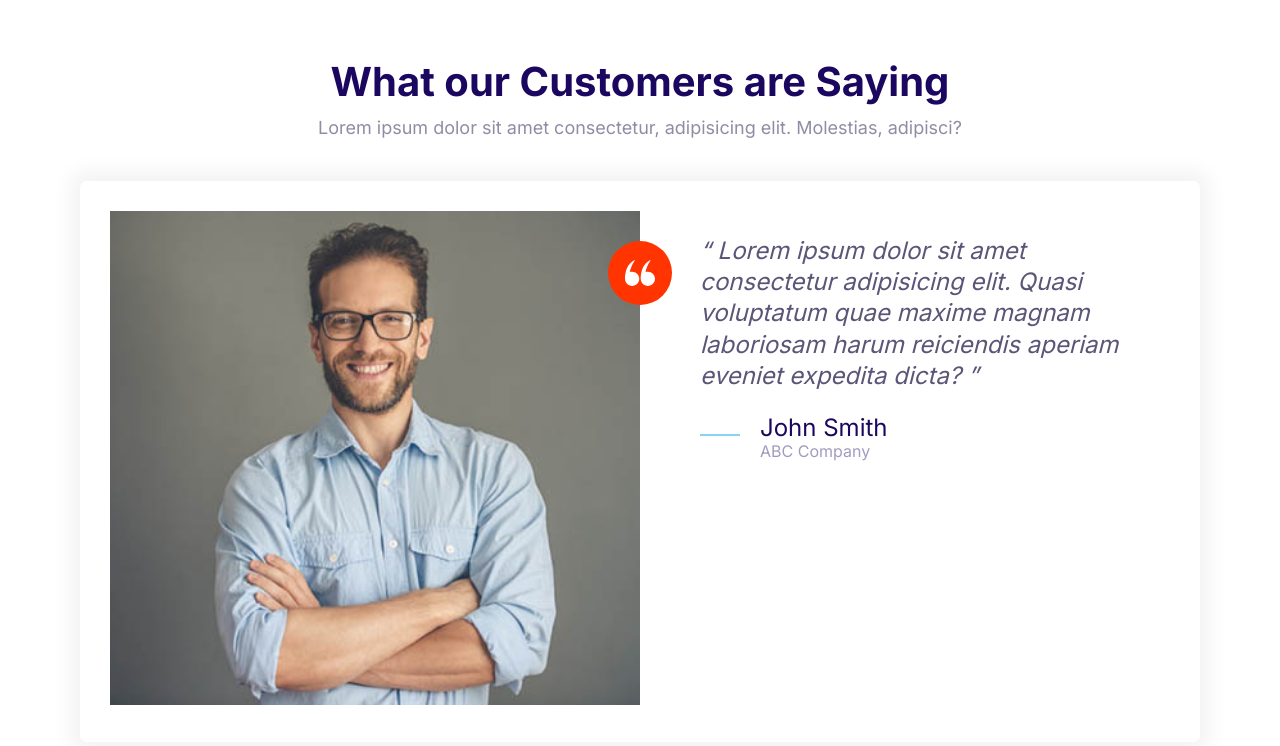
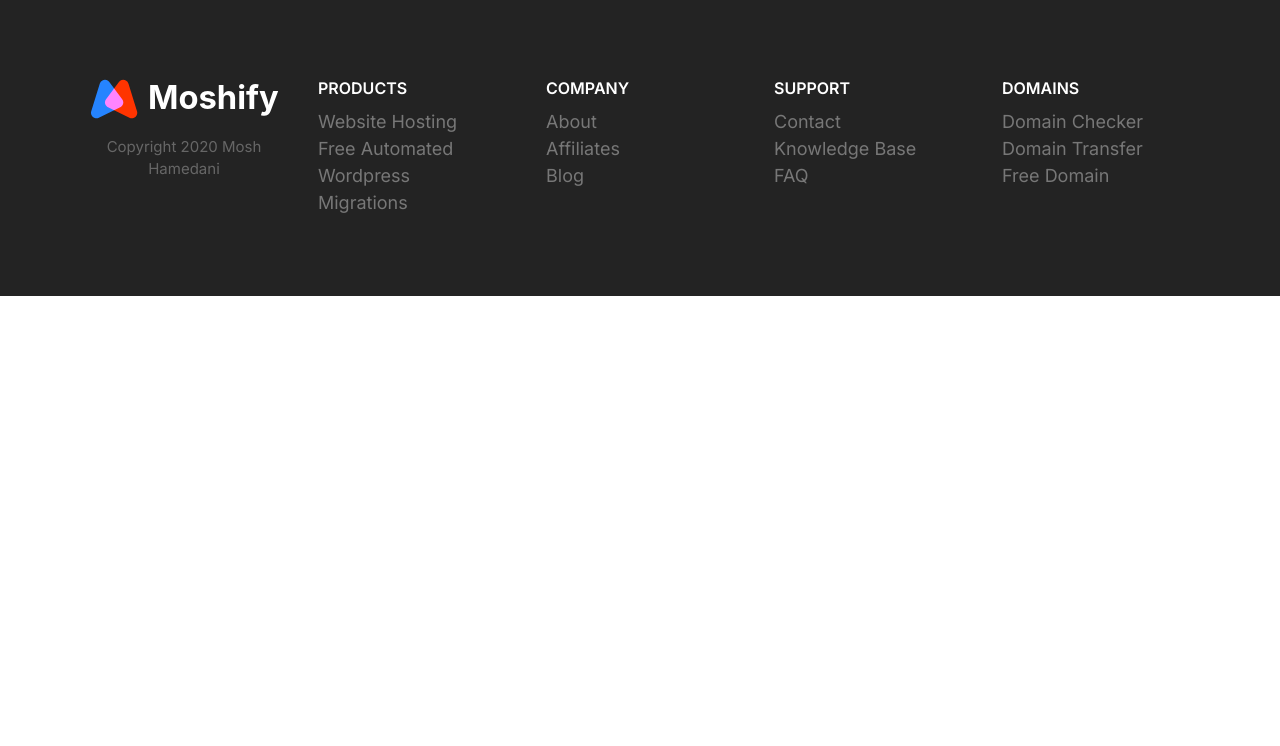
Before and after one commit to WesleySantos/moshifyProyect, a plain HTML site: page index.html in a window 1280 px wide. Drawn offline with Linux system fonts and the light colour scheme.

Commit message:
Build the footer component.

```diff
--- a/css/styles.css
+++ b/css/styles.css
@@ -636,7 +636,10 @@ a {
   color: #7b858b;
 }
 
-.block--dark .block__heading {
+.block--dark .block__heading,
+.block--dark h1,
+.block--dark h2,
+.block--dark h3 {
   color: #fff;
 }
 
@@ -831,3 +834,80 @@ a {
     max-width: 700px;
   }
 }
+
+/* Footer Blocks */
+
+.footer {
+  background: #232323;
+}
+
+.footer a {
+  color: #777;
+  transition: color 0.3s;
+}
+
+.footer a:hover {
+  color: #fff;
+}
+
+.footer__section .list {
+  margin: 0;
+}
+
+.footer__section {
+  padding: 2rem;
+  border-bottom: 1px solid #393939;
+}
+
+.footer__heading {
+  text-transform: uppercase;
+  font-weight: 600;
+}
+
+.footer__brand {
+  margin-top: 5rem;
+  text-align: center;
+}
+
+.footer__copyright {
+  font-size: 2.1rem;
+  color: #fff;
+  opacity: 0.3;
+}
+
+@media screen and (min-width: 768px) {
+  .footer__sections {
+    grid-template-columns: repeat(auto-fit, minmax(10rem, 1fr));
+  }
+
+  .footer .collapsible__chevron {
+    display: none;
+  }
+
+  .footer .collapsible__content {
+    max-height: 100%;
+    opacity: 1;
+  }
+
+  .footer__brand {
+    order: -1;
+    margin-top: 1rem;
+  }
+
+  .footer__copyright {
+    font-size: 1.5rem;
+  }
+
+  .footer__section {
+    border: 0;
+  }
+
+  .footer__heading {
+    font-size: 1.6rem;
+  }
+
+  .footer__brand img {
+    /* TODO: consider refactoring this and applying to all images */
+    width: 100%;
+  }
+}
--- a/index.html
+++ b/index.html
@@ -15,54 +15,74 @@
     <link rel="stylesheet" href="css/styles.css" />
   </head>
   <body>
-    <section class="block">
-      <header class="block__header">
-        <h2 class="block__heading">What our Customers are Saying</h2>
-        <p>
-          Lorem ipsum dolor sit amet consectetur, adipisicing elit. Molestias,
-          adipisci?
-        </p>
+    <footer class="block block--dark footer block-footer">
+      <div class="container grid footer__sections">
+        <section class="collapsible collapsible--expanded footer__section">
+          <header class="collapsible__header">
+            <h2 class="collapsible__heading footer__heading">PRODUCTS</h2>
+            <svg class="icon icon--white collapsible__chevron">
+              <use xlink:href="images/sprite.svg#chevron"></use>
+            </svg>
           </header>
-      <div class="container">
-        <div class="card testimonial">
-          <div class="grid grid--cols-2">
-            <div class="testimonial__image">
-              <img
-                src="images/testimonial.jpg"
-                alt="A happy, smiling customer"
-              />
-              <span class="icon-container icon-container--accent">
-                <svg class="icon icon--white icon--small">
-                  <use xlink:href="images/sprite.svg#quotes"></use>
+          <div class="collapsible__content">
+            <ul class="list">
+              <li><a href="#">Website Hosting</a></li>
+              <li><a href="#">Free Automated Wordpress</a></li>
+              <li><a href="#">Migrations</a></li>
+            </ul>
+          </div>
+        </section>
+        <section class="collapsible footer__section">
+          <header class="collapsible__header">
+            <h2 class="collapsible__heading footer__heading">COMPANY</h2>
+            <svg class="icon icon--white collapsible__chevron">
+              <use xlink:href="images/sprite.svg#chevron"></use>
             </svg>
-              </span>
+          </header>
+          <div class="collapsible__content">
+            <ul class="list">
+              <li><a href="#">About</a></li>
+              <li><a href="#">Affiliates</a></li>
+              <li><a href="#">Blog</a></li>
+            </ul>
           </div>
-            <div class="testimonial__quote">
-              <blockquote class="quote">
-                <p class="quote__text">
-                  Lorem ipsum dolor sit amet consectetur adipisicing elit. Quasi
-                  voluptatum quae maxime magnam laboriosam harum reiciendis
-                  aperiam eveniet expedita dicta?
-                </p>
-                <footer>
-                  <div class="media">
-                    <div class="media__image quote__line">
-                      <svg class="icon icon--primary">
-                        <use xlink:href="images/sprite.svg#line"></use>
+        </section>
+        <section class="collapsible footer__section">
+          <header class="collapsible__header">
+            <h2 class="collapsible__heading footer__heading">SUPPORT</h2>
+            <svg class="icon icon--white collapsible__chevron">
+              <use xlink:href="images/sprite.svg#chevron"></use>
             </svg>
+          </header>
+          <div class="collapsible__content">
+            <ul class="list">
+              <li><a href="#">Contact</a></li>
+              <li><a href="#">Knowledge Base</a></li>
+              <li><a href="#">FAQ</a></li>
+            </ul>
           </div>
-                    <div class="media__body">
-                      <h3 class="media__title quote__author">John Smith</h3>
-                      <p class="quote__organization">ABC Company</p>
+        </section>
+        <section class="collapsible footer__section">
+          <header class="collapsible__header">
+            <h2 class="collapsible__heading footer__heading">DOMAINS</h2>
+            <svg class="icon icon--white collapsible__chevron">
+              <use xlink:href="images/sprite.svg#chevron"></use>
+            </svg>
+          </header>
+          <div class="collapsible__content">
+            <ul class="list">
+              <li><a href="#">Domain Checker</a></li>
+              <li><a href="#">Domain Transfer</a></li>
+              <li><a href="#">Free Domain</a></li>
+            </ul>
           </div>
+        </section>
+        <section class="footer__brand">
+          <img src="images/logo.svg" alt="" />
+          <p class="footer__copyright">Copyright 2020 Mosh Hamedani</p>
+        </section>
       </div>
     </footer>
-              </blockquote>
-            </div>
-          </div>
-        </div>
-      </div>
-    </section>
     <script src="js/main.js"></script>
   </body>
 </html>
```
Also changed, not shown: components/footer.html (added, +68 -0 lines). Lines whose indentation alone changed are shown as unchanged.
